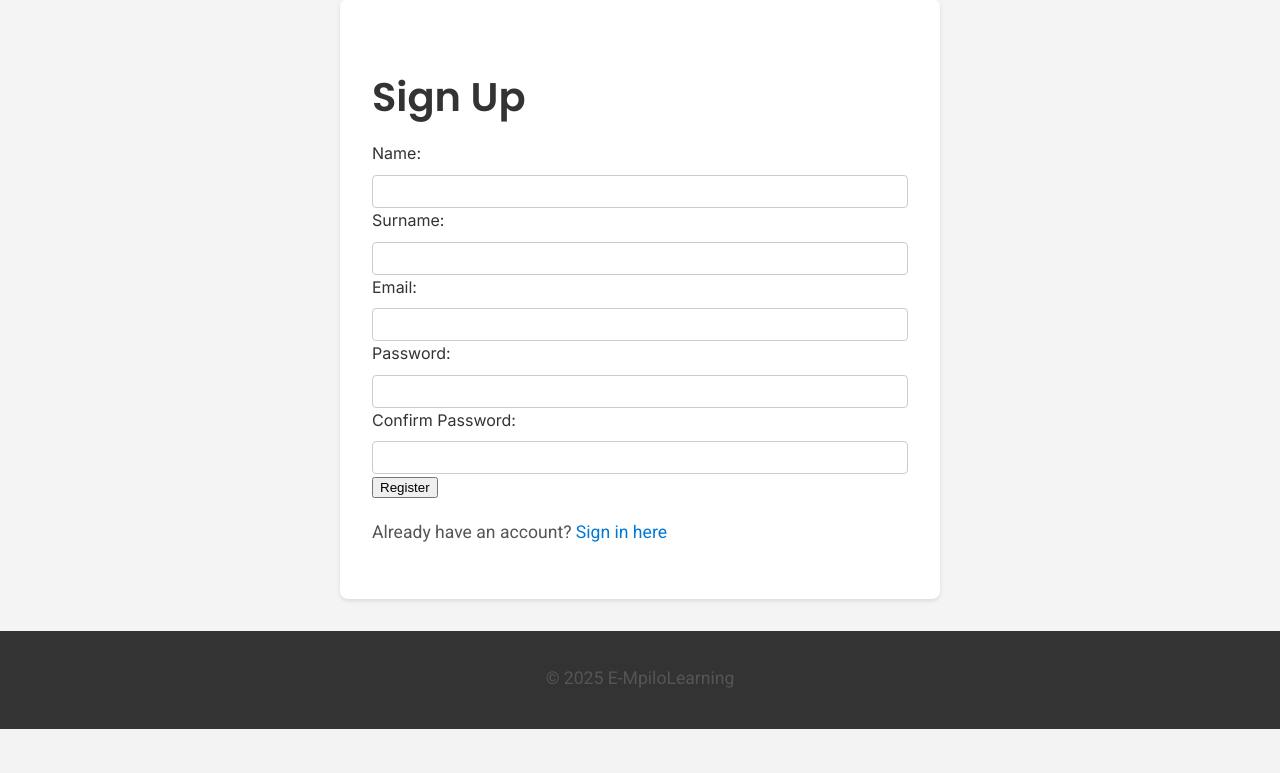
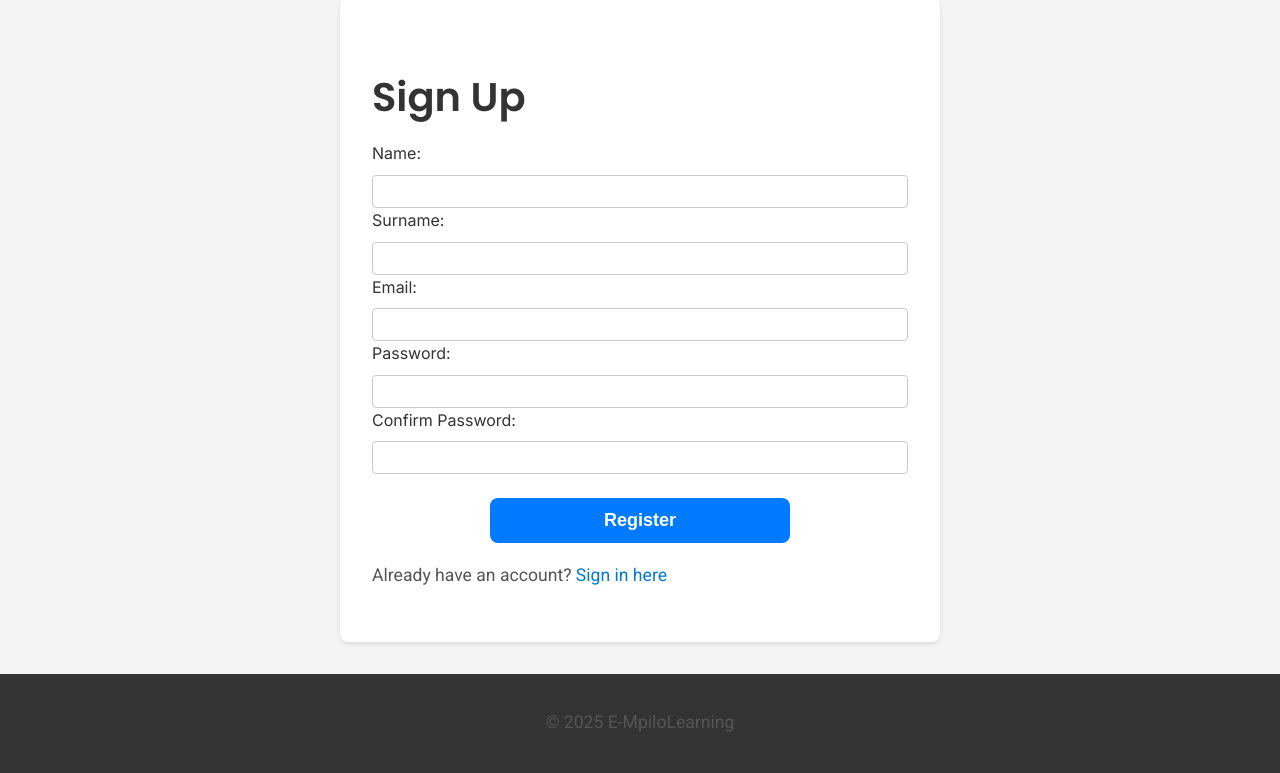
Before and after one commit to ratshikuni/slackers, a Flask app: page /register in a window 1280 px wide. Shown: the part 143-916 px from the top of the page. Before the commit the page ends 872 px from the top, so only its background shows below. Run offline with Flask 3, Linux system fonts and the light colour scheme.

Commit message:
chore : quick update to sign in button

```diff
--- a/static/css/forms.css
+++ b/static/css/forms.css
@@ -38,3 +38,34 @@ label {
     color: red;
     font-size: smaller;
 }
+/* Center only the button inside the form */
+.form-btn {
+    display: block;
+    background-color: #007bff;
+    border: none;
+    color: white;
+    width: 80%;
+    max-width: 300px;
+    padding: 0.75rem;
+    margin: 1.5rem auto 0; /* More spacing above */
+    text-align: center;
+    font-size: 18px;
+    font-weight: bold;
+    border-radius: 8px;
+    cursor: pointer;
+    transition: background 0.3s ease, transform 0.2s ease;
+}
+
+.form-btn:hover {
+    background-color: #0056b3;
+    transform: scale(1.05);
+}
+
+.form-btn:active {
+    background-color: #004494;
+    transform: scale(0.98);
+}
+
+.form-group {
+    margin-bottom: 1.2rem; /* Better spacing between fields */
+}
--- a/templates/home.html
+++ b/templates/home.html
@@ -106,14 +106,14 @@
               "This platform helped me boost my knowledge and skills. Highly
               recommend!"
             </p>
-            <cite>- John Doe</cite>
+            <!-- <cite>- John Doe</cite> -->
           </div>
           <div class="testimonial-card">
             <p>
               "Fantastic lessons and easy-to-follow content. A great
               experience."
             </p>
-            <cite>- Jane Smith</cite>
+            <!-- <cite>- Jane Smith</cite> -->
           </div>
         </div>
       </section>
--- a/templates/login.html
+++ b/templates/login.html
@@ -35,8 +35,8 @@
           size="20"
           required
         />
+        <button type="submit" class="form-btn">Sign In</button>
 
-        <button type="submit" class="btn btn-primary">Sign In</button>
       </form>
 
       <p class="mt-3">
--- a/templates/register.html
+++ b/templates/register.html
@@ -31,7 +31,7 @@
             <label for="confirm_password">Confirm Password:</label>
             <input type="password" id="confirm_password" name="confirm_password" class="form-control" required>
 
-            <button type="submit" class="btn btn-primary mt-3">Register</button>
+            <button type="submit" class="form-btn">Register</button>
         </form>
 
         <p class="mt-3">
```
